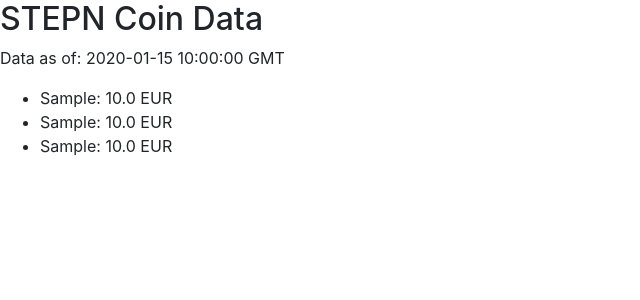
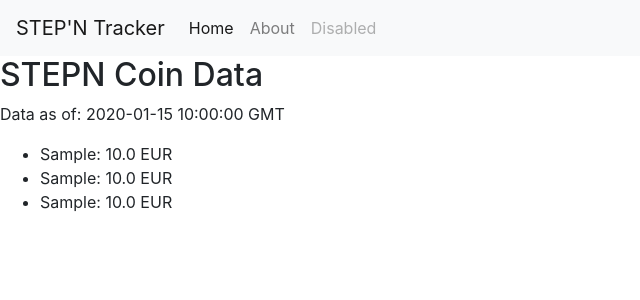
Before and after one commit to felixfrohboese/stepn-tracker, a Flask app: template templates/index.html in a window 1280 px wide. Shown: the top 300 px of the page, without its empty margins (0-640 px from the left). Run offline with Flask 2, Linux system fonts and the light colour scheme; the template is opened without the code that fills it: values that come from a table or form of the project are taken from there, others are empty; tables that the repository leaves empty hold one stand-in row (values such as "Sample post").

Commit message:
Bootstrap navbar

```diff
--- a/templates/index.html
+++ b/templates/index.html
@@ -11,6 +11,20 @@
     <title>STEPN Tracker</title>
   </head>
   <body>
+
+    <nav class="navbar navbar-expand-lg navbar-light bg-light">
+      <a class="navbar-brand" href="#">STEP'N Tracker</a>
+      <button class="navbar-toggler" type="button" data-toggle="collapse" data-target="#navbarNavAltMarkup" aria-controls="navbarNavAltMarkup" aria-expanded="false" aria-label="Toggle navigation">
+        <span class="navbar-toggler-icon"></span>
+      </button>
+      <div class="collapse navbar-collapse" id="navbarNavAltMarkup">
+        <div class="navbar-nav">
+          <a class="nav-item nav-link active" href="#">Home <span class="sr-only">(current)</span></a>
+          <a class="nav-item nav-link" href="#">About</a>
+          <a class="nav-item nav-link disabled" href="#" tabindex="-1" aria-disabled="true">Disabled</a>
+        </div>
+      </div>
+    </nav>
 
     <h2>STEPN Coin Data</h2>
     <p>Data as of: {{ data_sol.timestamp }} GMT</p>
```
Also changed, not shown: static/stepn-pic1.webp (added).
